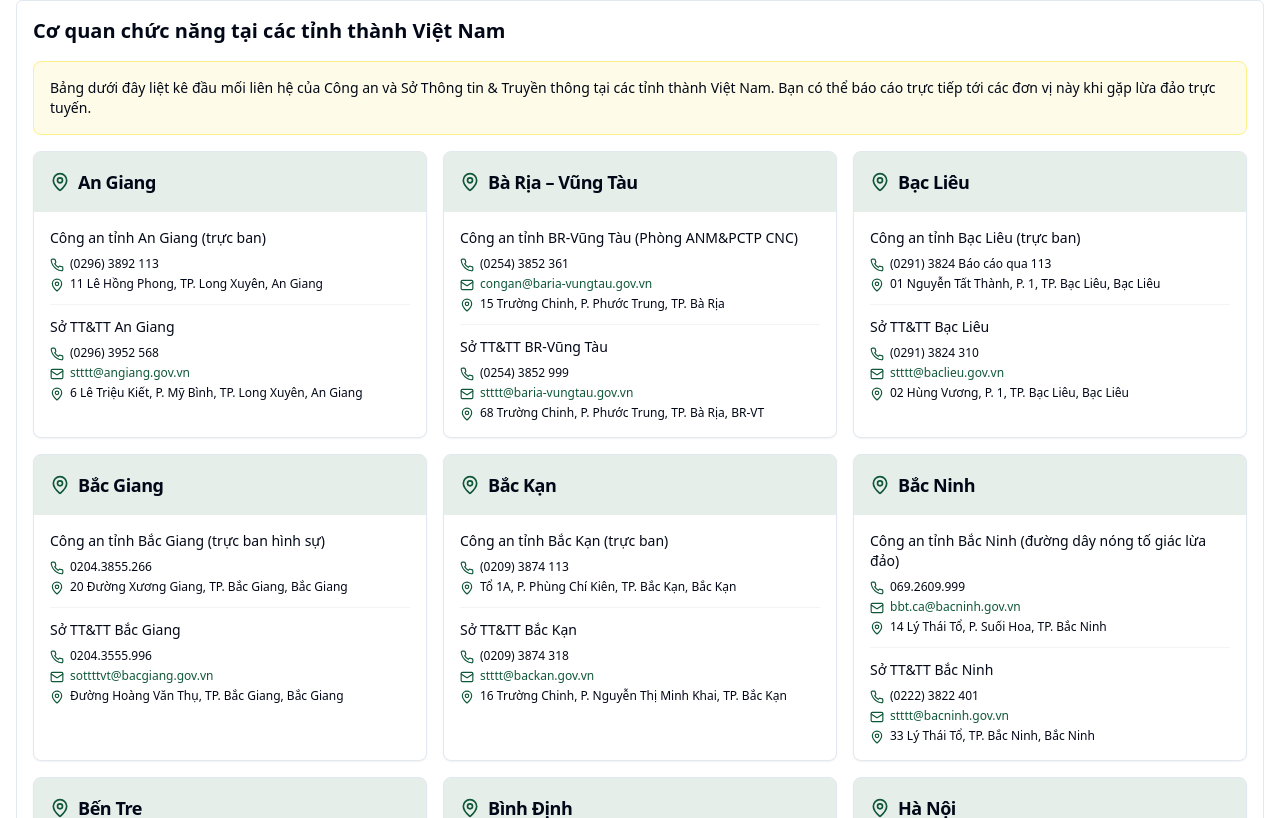
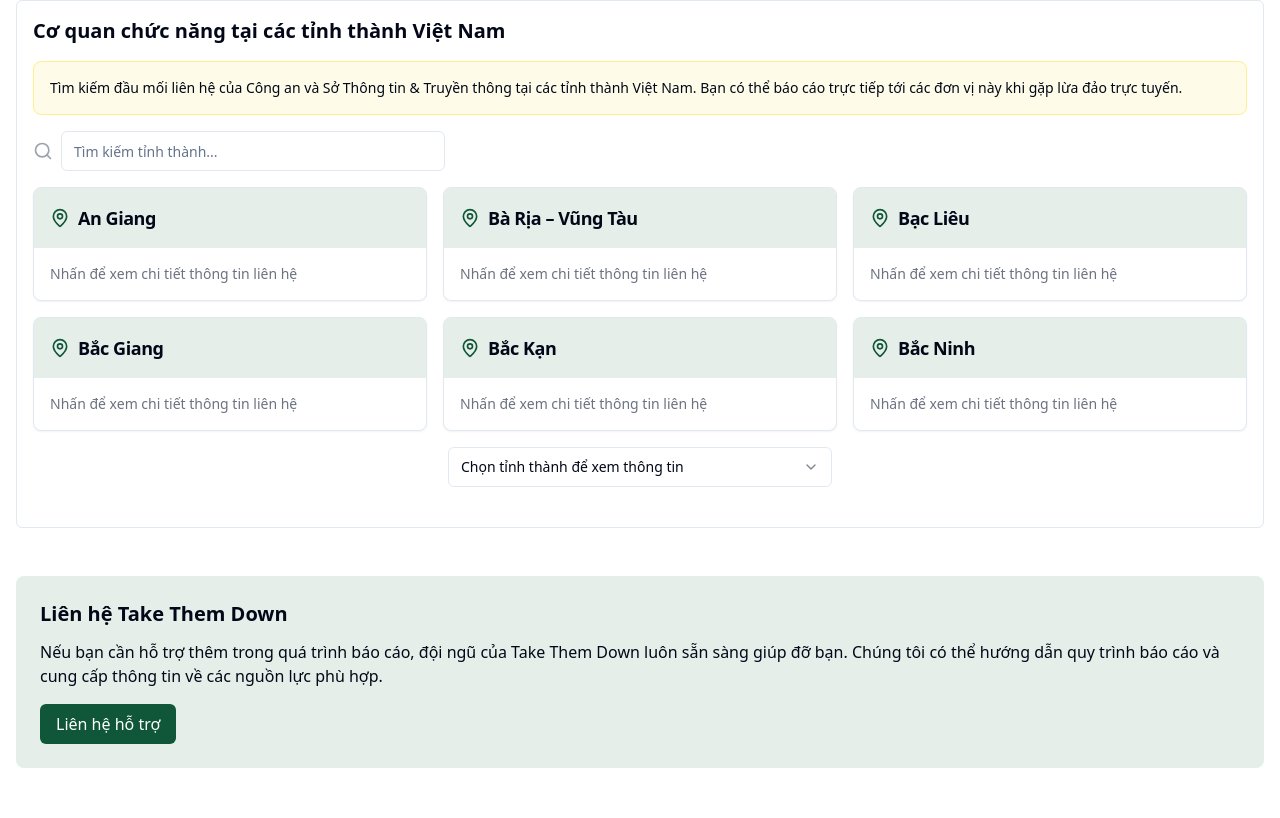
Before and after one commit to willbui69/takethemdown_V2, a React (Vite) app: page /reporting in a window 1280 px wide. Shown: the part 1342-2160 px from the top of the page. Built offline with nearby package versions, Linux system fonts and the light colour scheme.

Commit message:
Implement searchable contact list
Adds search functionality to the contact list on the reporting resources page.

```diff
--- a/src/components/sections/ReportingResourcesSection.tsx
+++ b/src/components/sections/ReportingResourcesSection.tsx
@@ -1,4 +1,4 @@
-import { Shield, Building, Flag, Mail, Phone, Globe, MapPin } from "lucide-react";
+import { Shield, Building, Flag, Mail, Phone, Globe, MapPin, Search } from "lucide-react";
 import {
   Accordion,
   AccordionContent,
@@ -15,6 +15,17 @@ import {
   TableRow,
 } from "@/components/ui/table";
 import { Tabs, TabsContent, TabsList, TabsTrigger } from "@/components/ui/tabs";
+import { ScrollArea } from "@/components/ui/scroll-area";
+import { Input } from "@/components/ui/input";
+import { useState } from "react";
+import { Select, SelectContent, SelectItem, SelectTrigger, SelectValue } from "@/components/ui/select";
+import {
+  Command,
+  CommandEmpty,
+  CommandGroup,
+  CommandInput,
+  CommandItem,
+} from "@/components/ui/command";
 
 interface ResourceLink {
   name: string;
@@ -51,6 +62,9 @@ interface LocalContact {
 }
 
 const ReportingResourcesSection = () => {
+  const [searchQuery, setSearchQuery] = useState("");
+  const [selectedProvince, setSelectedProvince] = useState<string | null>(null);
+
   // Original resource categories
   const resourceCategories: ResourceCategory[] = [
     {
@@ -392,6 +406,22 @@ const ReportingResourcesSection = () => {
     { country: "INHOPE", phone: "-", email: "-", reportLink: "https://www.inhope.org/" }
   ];
 
+  // Filter local contacts based on search query
+  const filteredLocalContacts = vietnamLocalContacts.filter((contact) =>
+    contact.province.toLowerCase().includes(searchQuery.toLowerCase())
+  );
+
+  // Function to handle province selection
+  const handleProvinceSelect = (province: string) => {
+    setSelectedProvince(province);
+    setSearchQuery(province);
+  };
+
+  // Get the selected province details
+  const selectedProvinceData = vietnamLocalContacts.find(
+    (contact) => contact.province === selectedProvince
+  );
+
   return (
     <section className="py-16 bg-white">
       <div className="container mx-auto px-4">
@@ -545,22 +575,58 @@ const ReportingResourcesSection = () => {
               <div className="mb-6">
                 <div className="bg-yellow-50 p-4 rounded-lg border border-yellow-200 mb-4">
                   <p className="text-sm">
-                    Bảng dưới đây liệt kê đầu mối liên hệ của Công an và Sở Thông tin & Truyền thông tại các tỉnh thành Việt Nam.
+                    Tìm kiếm đầu mối liên hệ của Công an và Sở Thông tin & Truyền thông tại các tỉnh thành Việt Nam.
                     Bạn có thể báo cáo trực tiếp tới các đơn vị này khi gặp lừa đảo trực tuyến.
                   </p>
                 </div>
 
-                <div className="grid grid-cols-1 md:grid-cols-2 lg:grid-cols-3 gap-4">
-                  {vietnamLocalContacts.map((province) => (
-                    <Card key={province.province} className="overflow-hidden">
+                <div className="mb-6">
+                  <div className="flex items-center gap-2 mb-4">
+                    <Search className="h-5 w-5 text-gray-400" />
+                    <Input
+                      placeholder="Tìm kiếm tỉnh thành..."
+                      className="max-w-sm"
+                      value={searchQuery}
+                      onChange={(e) => {
+                        setSearchQuery(e.target.value);
+                        if (e.target.value === "") setSelectedProvince(null);
+                      }}
+                    />
+                  </div>
+
+                  {searchQuery && !selectedProvince && (
+                    <div className="border rounded-md max-w-sm mb-4">
+                      <Command>
+                        <CommandInput placeholder="Tìm kiếm tỉnh thành..." value={searchQuery} onValueChange={setSearchQuery} />
+                        <CommandEmpty>Không tìm thấy kết quả</CommandEmpty>
+                        <CommandGroup>
+                          <ScrollArea className="h-72">
+                            {filteredLocalContacts.map((contact) => (
+                              <CommandItem
+                                key={contact.province}
+                                onSelect={() => handleProvinceSelect(contact.province)}
+                                className="cursor-pointer"
+                              >
+                                <MapPin className="h-4 w-4 mr-2" />
+                                {contact.province}
+                              </CommandItem>
+                            ))}
+                          </ScrollArea>
+                        </CommandGroup>
+                      </Command>
+                    </div>
+                  )}
+
+                  {selectedProvince && selectedProvinceData && (
+                    <Card key={selectedProvinceData.province} className="mb-4">
                       <CardHeader className="bg-security/10 p-4">
                         <CardTitle className="text-lg flex items-center">
                           <MapPin className="h-5 w-5 mr-2 text-security" />
-                          {province.province}
+                          {selectedProvinceData.province}
                         </CardTitle>
                       </CardHeader>
                       <CardContent className="p-4">
-                        {province.channels.map((channel, idx) => (
+                        {selectedProvinceData.channels.map((channel, idx) => (
                           <div key={idx} className="mb-3 pb-3 border-b border-gray-100 last:border-b-0 last:mb-0 last:pb-0">
                             <h4 className="font-medium text-sm mb-2">{channel.name}</h4>
 
@@ -598,7 +664,50 @@ const ReportingResourcesSection = () => {
                         ))}
                       </CardContent>
                     </Card>
-                  ))}
+                  )}
+
+                  {!selectedProvince && (
+                    <div className="grid grid-cols-1 md:grid-cols-2 lg:grid-cols-3 gap-4">
+                      {filteredLocalContacts.slice(0, 6).map((province) => (
+                        <Card
+                          key={province.province}
+                          className="overflow-hidden cursor-pointer hover:border-security/50 transition-colors"
+                          onClick={() => setSelectedProvince(province.province)}
+                        >
+                          <CardHeader className="bg-security/10 p-4">
+                            <CardTitle className="text-lg flex items-center">
+                              <MapPin className="h-5 w-5 mr-2 text-security" />
+                              {province.province}
+                            </CardTitle>
+                          </CardHeader>
+                          <CardContent className="p-4">
+                            <div className="text-sm text-gray-500">
+                              Nhấn để xem chi tiết thông tin liên hệ
+                            </div>
+                          </CardContent>
+                        </Card>
+                      ))}
+                    </div>
+                  )}
+
+                  {!searchQuery && !selectedProvince && (
+                    <div className="flex justify-center mt-4">
+                      <Select onValueChange={(value) => handleProvinceSelect(value)}>
+                        <SelectTrigger className="w-full max-w-sm">
+                          <SelectValue placeholder="Chọn tỉnh thành để xem thông tin" />
+                        </SelectTrigger>
+                        <SelectContent>
+                          <ScrollArea className="h-72">
+                            {vietnamLocalContacts.map((contact) => (
+                              <SelectItem key={contact.province} value={contact.province}>
+                                {contact.province}
+                              </SelectItem>
+                            ))}
+                          </ScrollArea>
+                        </SelectContent>
+                      </Select>
+                    </div>
+                  )}
                 </div>
               </div>
             </TabsContent>
```
